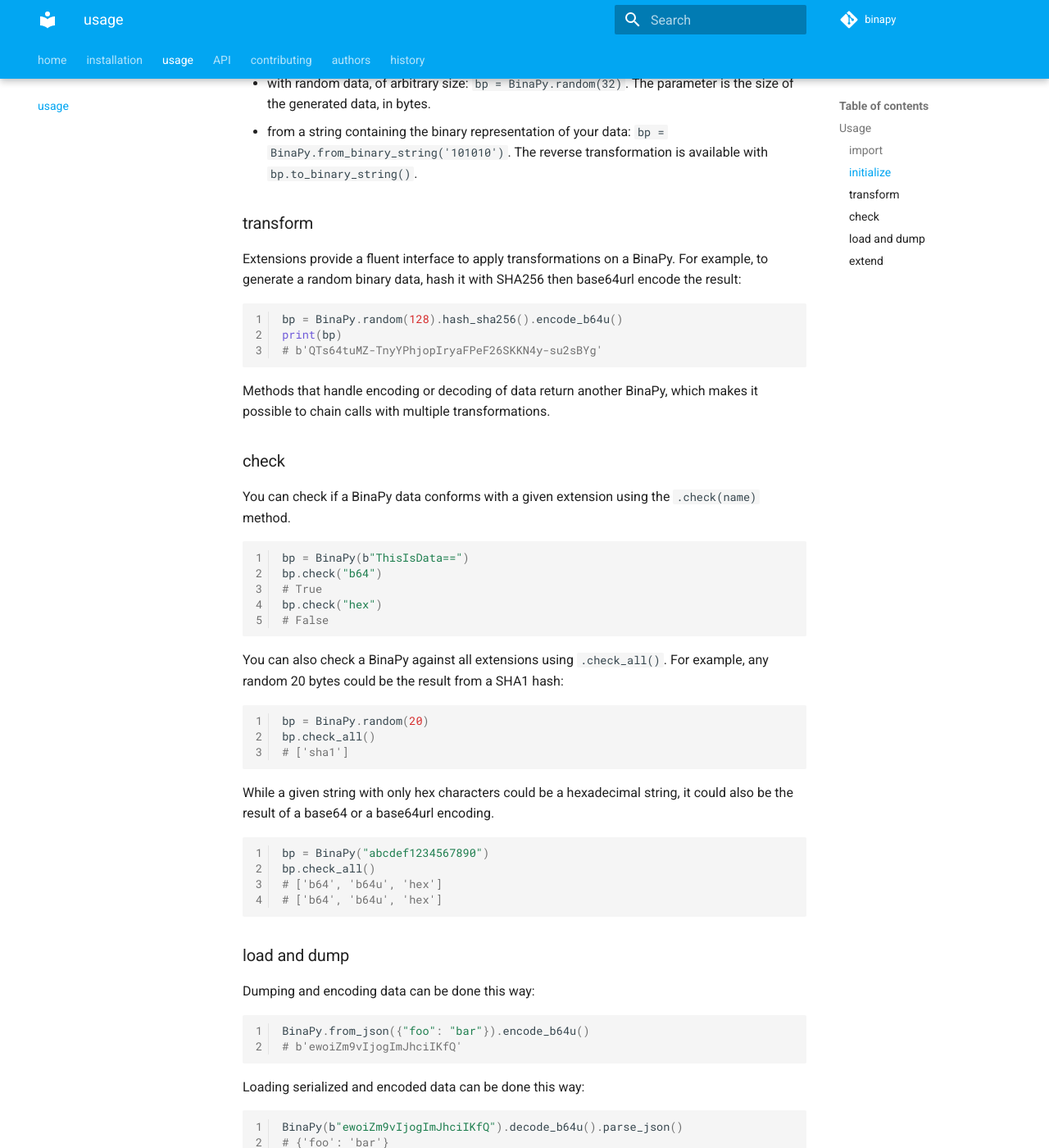
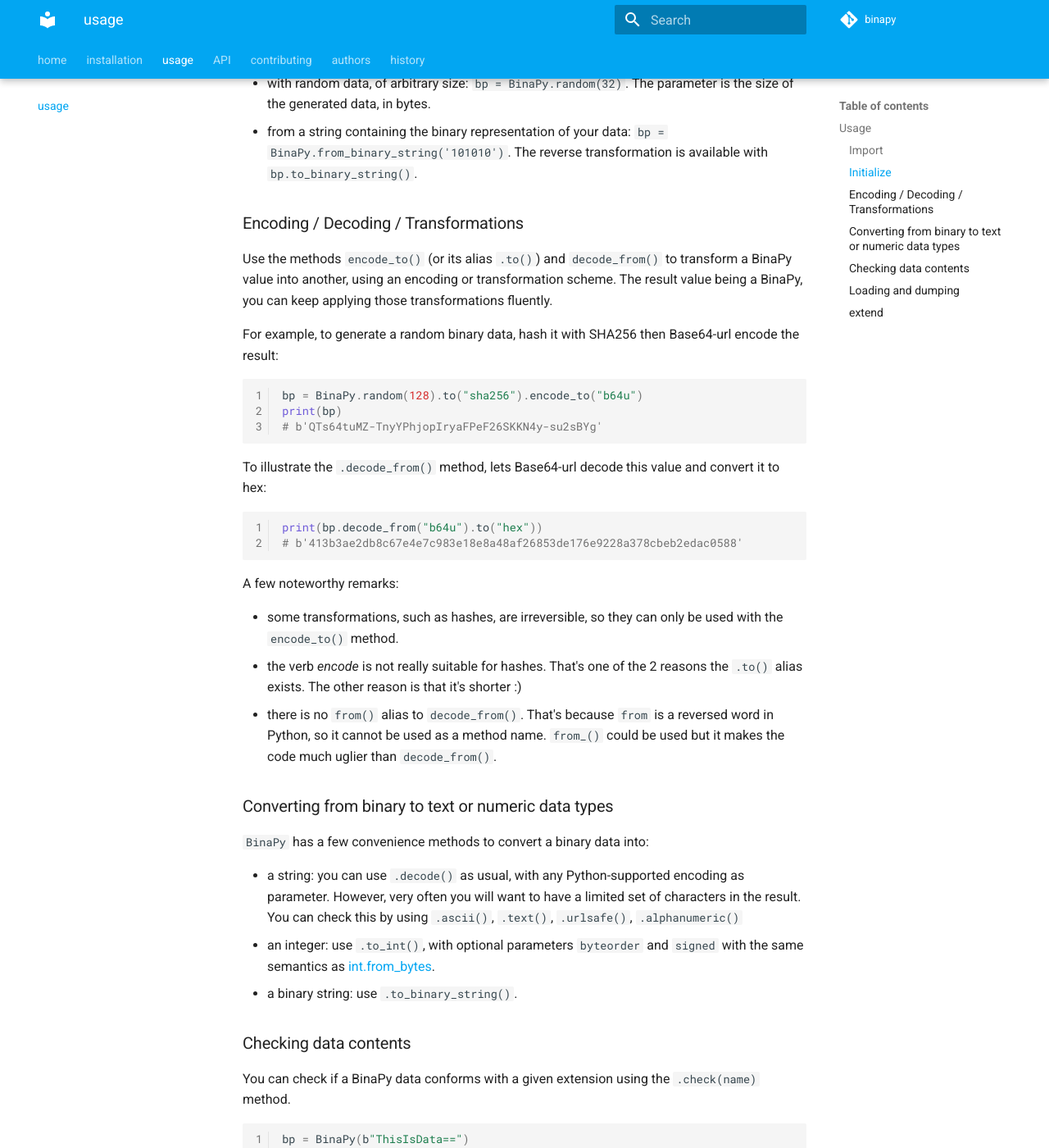
Before and after one commit to guillp/binapy, an MkDocs documentation site: the page built from docs/usage.md, in a window 1280 px wide and 1400 px high, scrolled down 826 px. Shown: the whole window at 82% size. Built offline with MkDocs 1.6.1 and Material for MkDocs 9.7.7, drawn with Linux system fonts in a browser that asks for light colours; comment, search, counter and statistics services are not loaded; some of the changed text lies outside the part shown.

Commit message:
various improvements

````diff
--- a/docs/usage.md
+++ b/docs/usage.md
@@ -1,6 +1,6 @@
 # Usage
 
-## import
+## Import
 To use BinaPy in a project, import the main class like this:
 
 ```python
@@ -9,9 +9,9 @@ from binapy import BinaPy
 
 `BinaPy` is a subclass of Python's built-in `bytes`, so you can use it anywhere a `bytes` is required.
 You may also `.decode()` it to convert it to a `str`, or use any of the default methods from [`bytes`](https://docs.python.org/3/library/stdtypes.html#bytes)
-It also provides a few additional convenience methods such as `cut_at(*pos)`
+It also provides a few additional convenience methods, such as `cut_at(*pos)`, `.ascii()`, etc.
 
-## initialize
+## Initialize
 To initialize a `BinaPy`:
 
 - from a `bytes`: `bp = BinaPy(b'my raw bytes \x01\xcf'`)
@@ -22,17 +22,39 @@ To initialize a `BinaPy`:
 - with random data, of arbitrary size: `bp = BinaPy.random(32)`. The parameter is the size of the generated data, in bytes.
 - from a string containing the binary representation of your data: `bp = BinaPy.from_binary_string('101010')`. The reverse transformation is available with `bp.to_binary_string()`.
 
-## transform
-Extensions provide a fluent interface to apply transformations on a BinaPy. For example, to generate a random binary data, hash it with SHA256 then base64url encode the result:
+## Encoding / Decoding / Transformations
+Use the methods `encode_to()` (or its alias `.to()`) and `decode_from()` to transform a BinaPy value into another, using an encoding or transformation scheme. The result value
+being a BinaPy, you can keep applying those transformations fluently.
+
+For example, to generate a random binary data, hash it with SHA256 then Base64-url encode the result:
 ```python
-bp = BinaPy.random(128).hash_sha256().encode_b64u()
+bp = BinaPy.random(128).to("sha256").encode_to("b64u")
 print(bp)
 # b'QTs64tuMZ-TnyYPhjopIryaFPeF26SKKN4y-su2sBYg'
 ```
 
-Methods that handle encoding or decoding of data return another BinaPy, which makes it possible to chain calls with multiple transformations.
+To illustrate the `.decode_from()` method, lets Base64-url decode this value and convert it to hex:
+```python
+print(bp.decode_from("b64u").to("hex"))
+# b'413b3ae2db8c67e4e7c983e18e8a48af26853de176e9228a378cbeb2edac0588'
+```
 
-## check
+A few noteworthy remarks:
+
+- some transformations, such as hashes, are irreversible, so they can only be used with the `encode_to()` method.
+- the verb _encode_ is not really suitable for hashes. That's one of the 2 reasons the `.to()` alias exists. The other reason is that it's shorter :)
+- there is no `from()` alias to `decode_from()`. That's because `from` is a reversed word in Python, so it cannot be used as a method name. `from_()` could be used but it makes the code much uglier than `decode_from()`.
+
+
+## Converting from binary to text or numeric data types
+
+`BinaPy` has a few convenience methods to convert a binary data into:
+
+- a string: you can use `.decode()` as usual, with any Python-supported encoding as parameter. However, very often you will want to have a limited set of characters in the result. You can check this by using `.ascii()`, `.text()`, `.urlsafe()`, `.alphanumeric()`
+- an integer: use `.to_int()`, with optional parameters `byteorder` and `signed` with the same semantics as [int.from_bytes](https://docs.python.org/3/library/stdtypes.html#int.from_bytes).
+- a binary string: use `.to_binary_string()`.
+
+## Checking data contents
 You can check if a BinaPy data conforms with a given extension using the `.check(name)` method.
 
 ```python
@@ -59,15 +81,15 @@ bp.check_all()
 # ['b64', 'b64u', 'hex']
 # ['b64', 'b64u', 'hex']
 ```
-## load and dump
+## Loading and dumping
 Dumping and encoding data can be done this way:
 ```python
-BinaPy.from_json({"foo": "bar"}).encode_b64u()
+BinaPy.serialize_to("json", {"foo": "bar"}).to("b64u")
 # b'ewoiZm9vIjogImJhciIKfQ'
 ```
 Loading serialized and encoded data can be done this way:
 ```python
-BinaPy(b"ewoiZm9vIjogImJhciIKfQ").decode_b64u().parse_json()
+BinaPy(b"ewoiZm9vIjogImJhciIKfQ").decode_from("b64u").parse_from("json")
 # {'foo': 'bar'}
 ```
 
````
Also changed, not shown: other parts of docs/usage.md (+2 -3 lines), .pre-commit-config.yaml (+6 -6 lines), README.md (+2 -2 lines), docs/api.md (+9 -0 lines), 2 other files.
